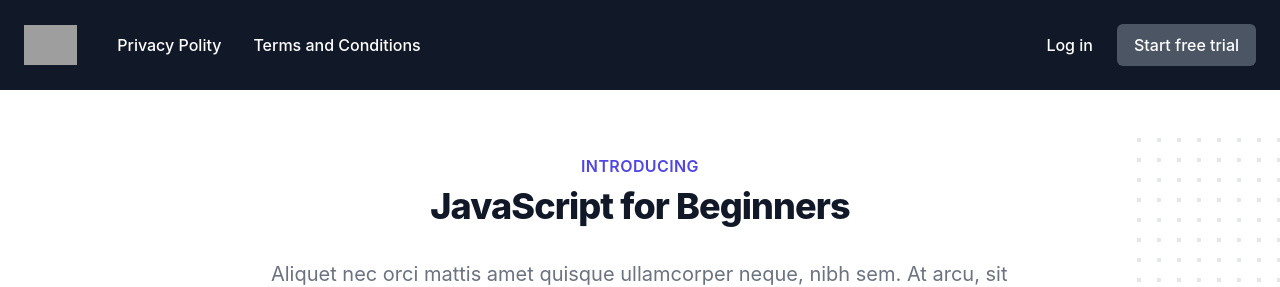
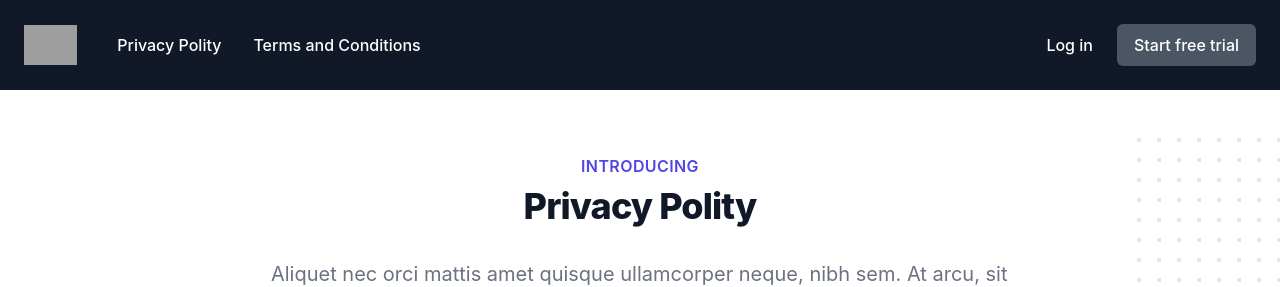
Before and after one commit to david69-js/attribe, a Next.js app: page /privacy-polity in a window 1280 px wide. Shown: the top 287 px of the page. Built offline with nearby package versions, Linux system fonts and the light colour scheme; grey boxes are pictures that could not be loaded.

Commit message:
[FIX] Hero height

```diff
--- a/pages/_app.js
+++ b/pages/_app.js
@@ -1,4 +1,3 @@
-
 import Layout from '../components/Layout'
 import '../styles/globals.css'
 
--- a/pages/index.js
+++ b/pages/index.js
@@ -21,9 +21,9 @@ import { ChevronRightIcon } from '@heroicons/react/solid'
 
 export default function Example() {
   return (
-    <div className="relative overflow-hidden">
-      <main>
-        <div className="pt-10 bg-gray-900 sm:pt-16 lg:pt-8 lg:pb-14 lg:overflow-hidden">
+    <div className="relative overflow-hidden h-screen" >
+      <main className='h-full'>
+        <div className="pt-10 h-full		 bg-gray-900 sm:pt-16 lg:pt-8 lg:pb-14 lg:overflow-hidden">
           <div className="mx-auto max-w-7xl lg:px-8">
             <div className="lg:grid lg:grid-cols-2 lg:gap-8">
               <div className="mx-auto max-w-md px-4 sm:max-w-2xl sm:px-6 sm:text-center lg:px-0 lg:text-left lg:flex lg:items-center">
--- a/pages/privacy-polity.js
+++ b/pages/privacy-polity.js
@@ -91,7 +91,7 @@ export default function Privacy() {
               Introducing
             </span>
             <span className="mt-2 block text-3xl text-center leading-8 font-extrabold tracking-tight text-gray-900 sm:text-4xl">
-              JavaScript for Beginners
+              Privacy Polity
             </span>
           </h1>
           <p className="mt-8 text-xl text-gray-500 leading-8">
```
Also changed, not shown: components/Header/Header.js (+0 -1 lines).
